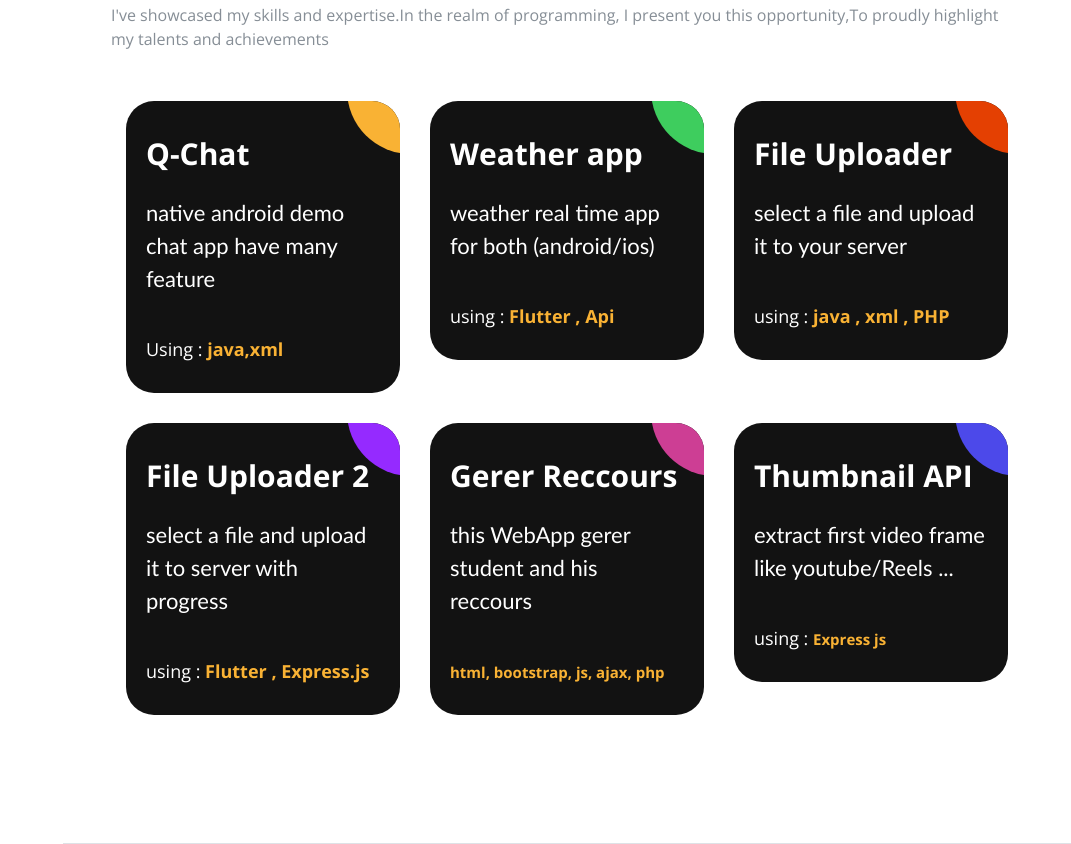
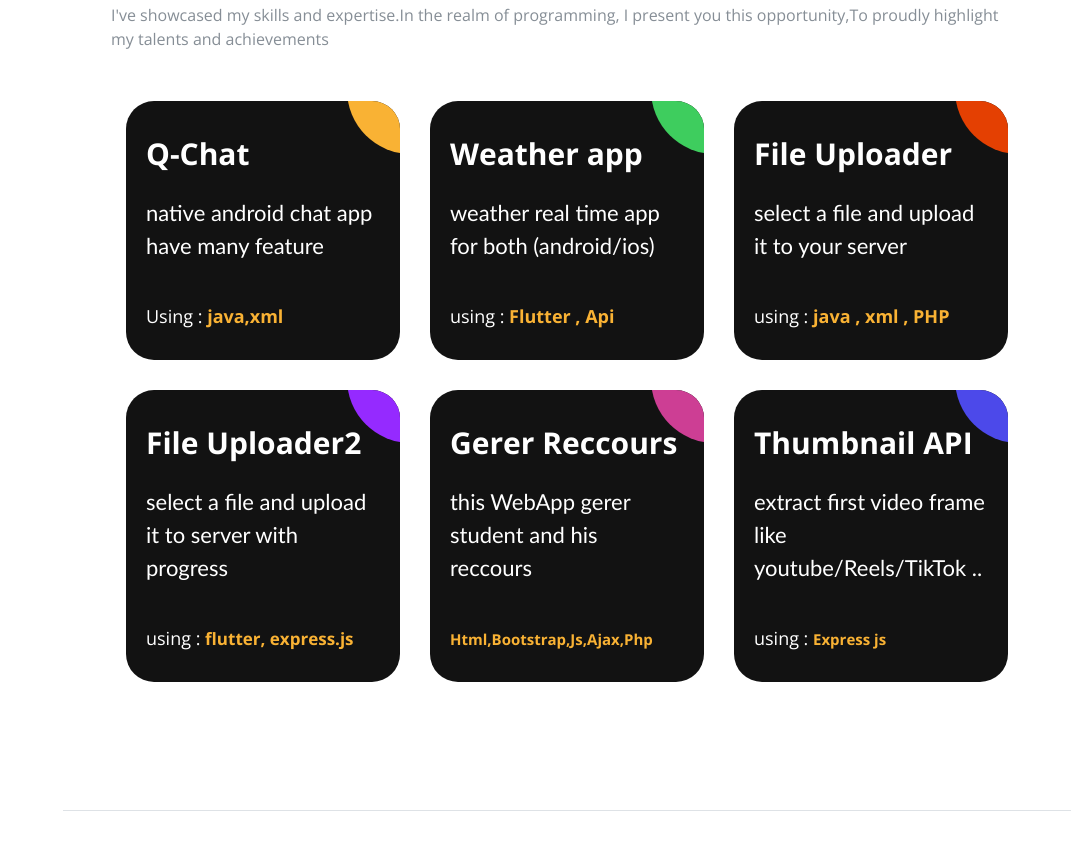
Before and after one commit to OussamaBerredjem/portfolio, a plain HTML site: page index.html in a window 1280 px wide. Shown: the part 3793-4637 px from the top of the page, without its empty margins (209-1280 px from the left). After the commit the page ends 4604 px from the top, so only its background shows below. Drawn offline with nearby package versions, Linux system fonts and the light colour scheme; a web font is replaced by a local one.

Commit message:
Update index.html

```diff
--- a/index.html
+++ b/index.html
@@ -29,7 +29,7 @@
 
     <nav class="navbar navbar-expand-lg navbar-dark bg-primary fixed-top" id="sideNav">
       <a class="navbar-brand js-scroll-trigger" href="#page-top">
-        <span class="d-block d-lg-none">Oussama Berredjem</span>
+        <span class="d-block d-lg-none">Start Bootstrap</span>
         <span class="d-none d-lg-block">
           <img class="img-fluid img-profile rounded-circle mx-auto mb-2" src="img/profile.png" alt="">
         </span>
@@ -359,7 +359,7 @@
                 <div class="ag-courses-item_bg"></div>
 
                 <div class="ag-courses-item_title">
-                 Q-Chat <p style="font-size: 22px;margin-top: 20px;font-weight: 500;font-family:'Gill Sans', 'Gill Sans MT', Calibri, 'Trebuchet MS', sans-serif;">native android demo chat app have many feature</p>
+                 Q-Chat <p style="font-size: 22px;margin-top: 20px;font-weight: 500;font-family:'Gill Sans', 'Gill Sans MT', Calibri, 'Trebuchet MS', sans-serif;">native android chat app have many feature</p>
                 </div>
 
                 <div class="ag-courses-item_date-box">
@@ -411,14 +411,12 @@
                 <div class="ag-courses-item_bg"></div>
 
                 <div class="ag-courses-item_title">
-                  File Uploader 2 <p style="margin-top: 20px;font-size: 22px;font-weight: 500;font-family:'Gill Sans', 'Gill Sans MT', Calibri, 'Trebuchet MS', sans-serif;">select a file and upload it to server with progress</p>
+                  File Uploader2<p style="margin-top: 20px;font-size: 22px;font-weight: 500;font-family:'Gill Sans', 'Gill Sans MT', Calibri, 'Trebuchet MS', sans-serif;">select a file and upload it to server with progress</p>
                 </div>
 
                 <div class="ag-courses-item_date-box">
                   using :
-                  <span class="ag-courses-item_date">
-                    Flutter , Express.js
-                  </span>
+                  <span class="ag-courses-item_date" style="font-size: 17px;">flutter, express.js</span>
                 </div>
               </a>
             </div>
@@ -434,7 +432,7 @@
                 <div class="ag-courses-item_date-box">
 
                   <span class="ag-courses-item_date" style="font-size: 15px;">
-                    html, bootstrap, js, ajax, php
+                    Html,Bootstrap,Js,Ajax,Php
                   </span>
                 </div>
               </a>
@@ -445,7 +443,7 @@
                 <div class="ag-courses-item_bg"></div>
 
                 <div class="ag-courses-item_title">
-                  Thumbnail API <p style="margin-top: 20px;font-size: 22px;font-weight: 500;font-family:'Gill Sans', 'Gill Sans MT', Calibri, 'Trebuchet MS', sans-serif;">extract first video frame like youtube/Reels ...</p>
+                  Thumbnail API <p style="margin-top: 20px;font-size: 22px;font-weight: 500;font-family:'Gill Sans', 'Gill Sans MT', Calibri, 'Trebuchet MS', sans-serif;">extract first video frame like youtube/Reels/TikTok ..</p>
                 </div>
                 <div class="ag-courses-item_date-box">
                   using :
```
